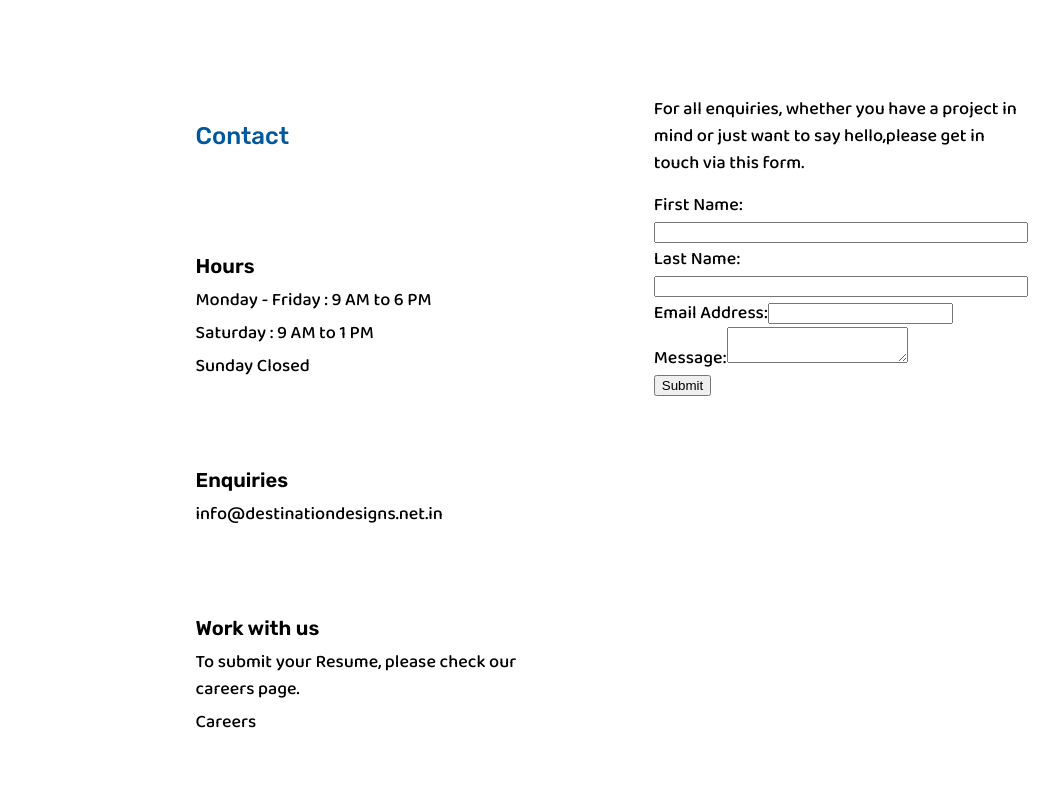
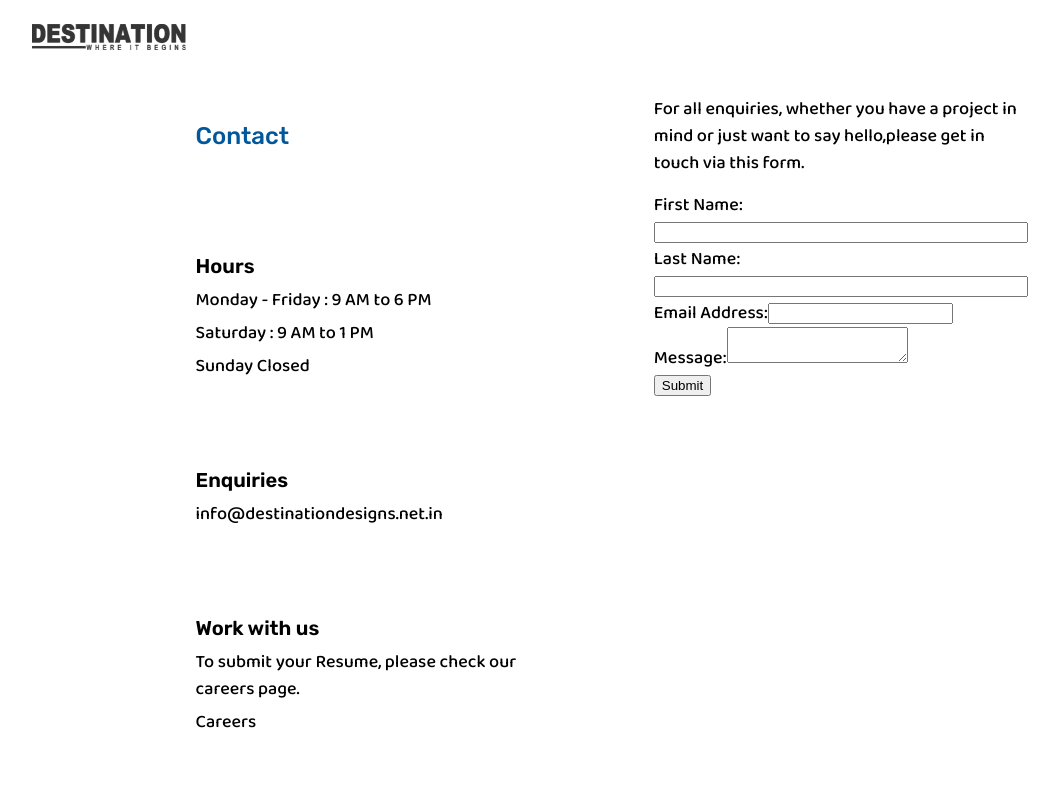
Before and after one commit to s3dman/dd-pwa, a React (Vite) app in the folder client/: page /contact in a window 1280 px wide. Shown: the top 800 px of the page, without its empty margins (32-1091 px from the left). Built offline with nearby package versions, Linux system fonts and the light colour scheme.

Commit message:
added header to contact

```diff
--- a/client/src/routes/Contact.jsx
+++ b/client/src/routes/Contact.jsx
@@ -1,4 +1,5 @@
 import React, { useState } from "react";
+import Header from "../components/Header/Header";
 import "../styles/Contact.css";
 
 const Contact = () => {
@@ -20,6 +21,7 @@ const Contact = () => {
   };
 
   return (
+    <>
       <div className="two-column-container">
         <div className="column left-column">
           <h5>Contact</h5>
@@ -93,6 +95,8 @@ const Contact = () => {
           </form>
         </div>
       </div>
+      <Header dark={true} />
+    </>
   );
 };
 
```
